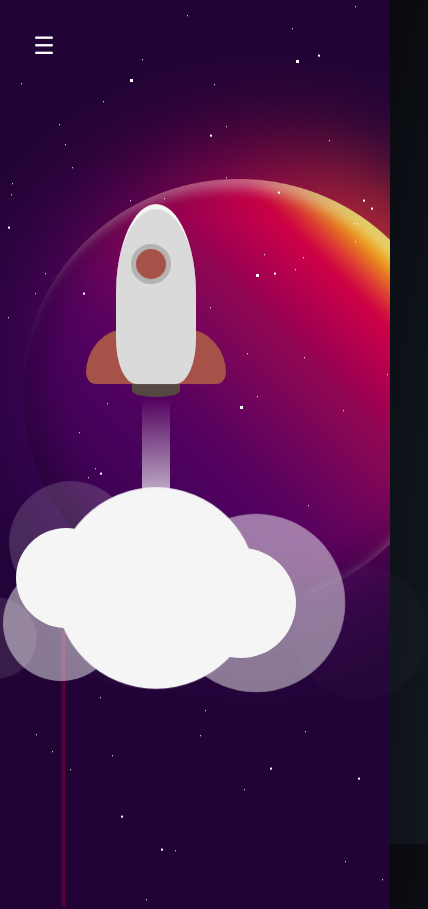
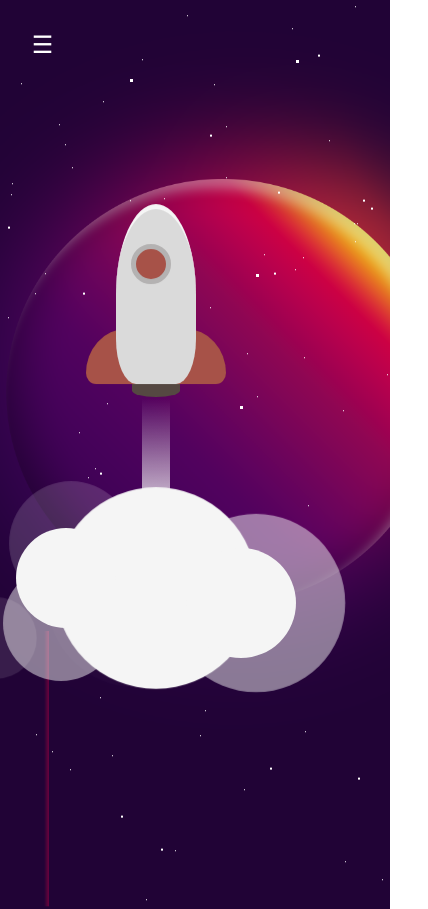
Before and after one commit to max-keviv/max-keviv.github.io, a React (Create React App) app: page / in a window 390 px wide. Shown: the top 909 px of the page, 428 px wide, since content can reach past the window. Built offline with nearby package versions, Linux system fonts and the light colour scheme.

Commit message:
rocket and start

```diff
--- a/src/App.css
+++ b/src/App.css
@@ -17,7 +17,7 @@
     background: url("./image/background.png") center no-repeat fixed;
     background-size: cover;
     min-height: 110vh;
-    min-width: 50vh;
+    min-width: 5vh;
   }
 }
 
--- a/src/rocket.scss
+++ b/src/rocket.scss
@@ -205,3 +205,11 @@ body {
     opacity: 0.7;
   }
 }
+
+@media only screen and (max-width: 600px) {
+  .exhaust-fumes li {
+    &:nth-child(9) {
+      display: none;
+    }
+  }
+}
```
Also changed, not shown: 2 other files (tests, documents, lock files or other folders).
